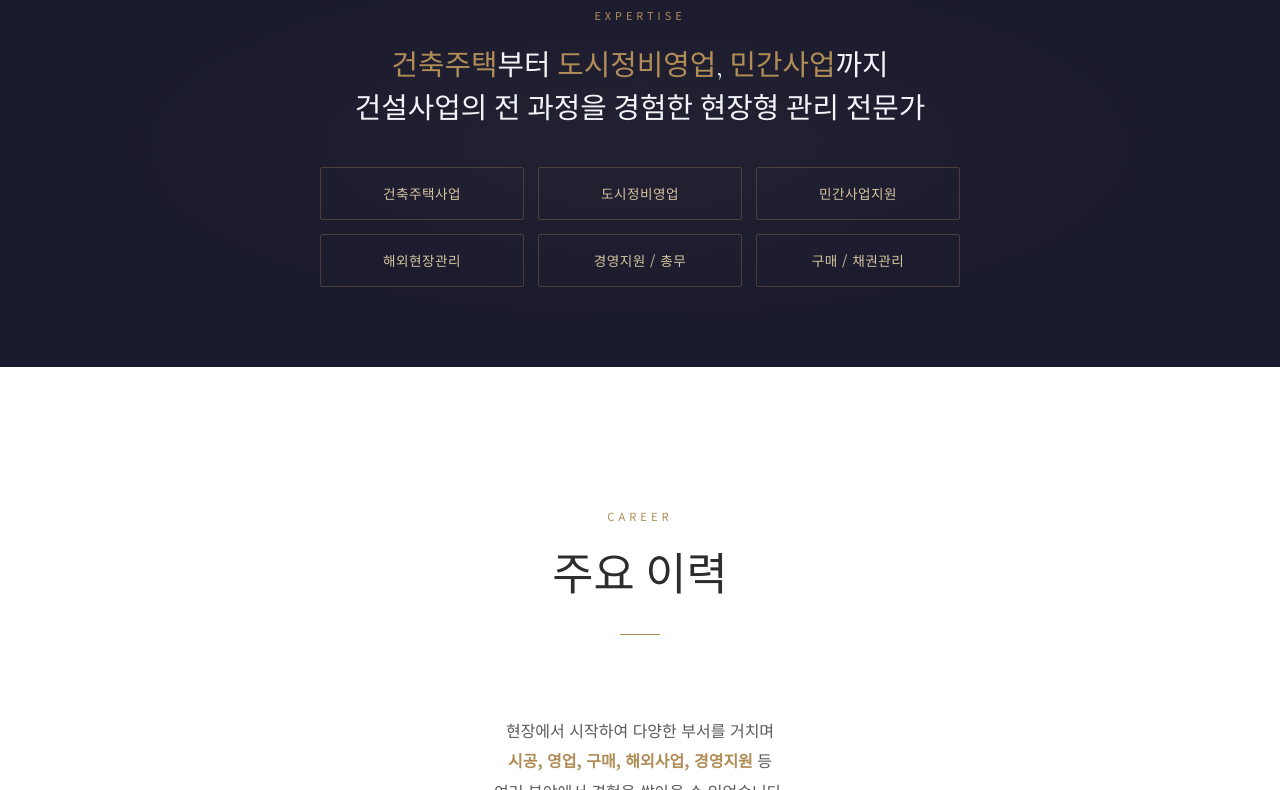
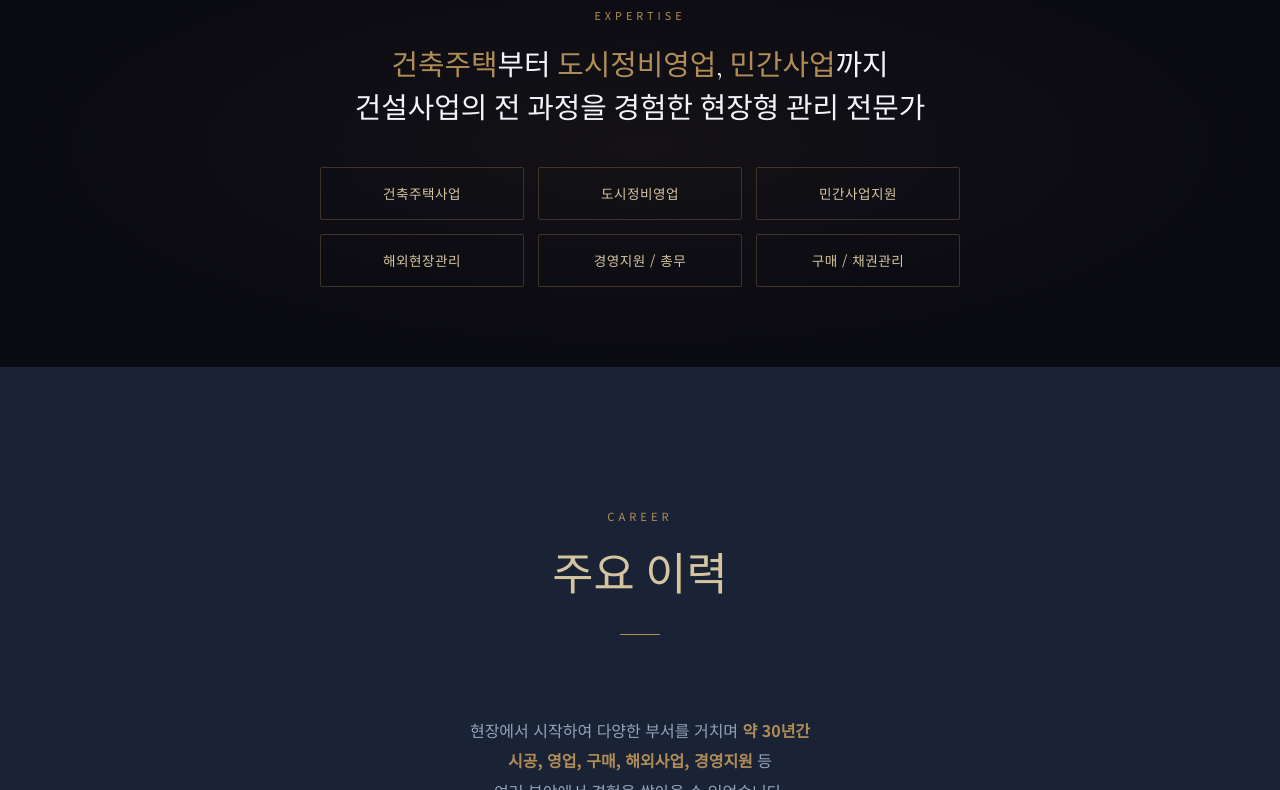
Before and after one commit to SinaBroMan/YCG_CM_Profile, a plain HTML site: page index.html in a window 1280 px wide. Shown: the part 2010-2800 px from the top of the page. Drawn offline with nearby package versions, Linux system fonts and the light colour scheme.

Commit message:
Update index.html

```diff
--- a/index.html
+++ b/index.html
@@ -556,7 +556,7 @@
                 <div class="line"></div>
             </div>
 <p class="career-intro reveal">
-                현장에서 시작하여 다양한 부서를 거치며<br>
+    현장에서 시작하여 다양한 부서를 거치며 <strong>약 30년간</strong><br>
     <strong>시공, 영업, 구매, 해외사업, 경영지원</strong> 등<br>
     여러 분야에서 경험을 쌓아올 수 있었습니다.
 </p>
@@ -861,7 +861,9 @@
 
        // --- Theme Toggle ---
 const themeToggle = document.getElementById('theme-toggle');
-        let isDark = false;
+let isDark = true;
+document.body.setAttribute('data-theme', 'dark');
+themeToggle.textContent = 'LIGHT';
 themeToggle.addEventListener('click', () => {
     isDark = !isDark;
     document.body.setAttribute('data-theme', isDark ? 'dark' : 'light');
```
Lines whose indentation alone changed are shown as unchanged.
